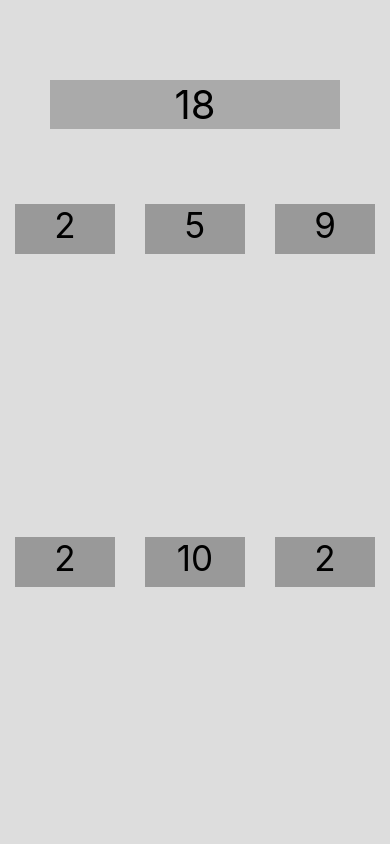
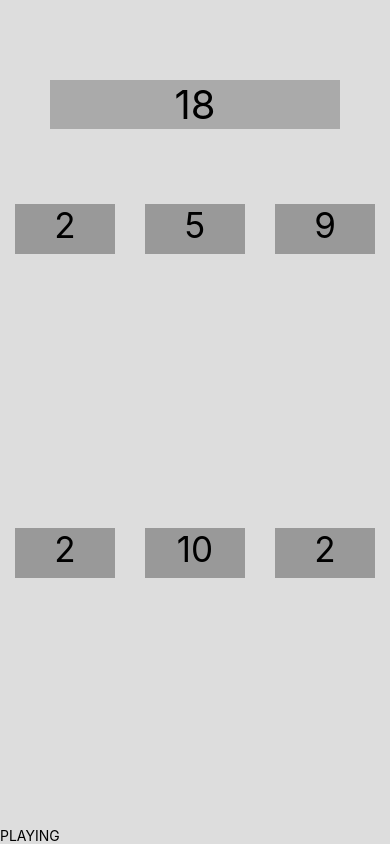
Before and after one commit to IgoVeyner/targetSum, a React Native app: screen / in a window 390 px wide. Built offline with nearby package versions, Linux system fonts and the light colour scheme.

Commit message:
calculate current game status and display

```diff
--- a/src/components/Game.js
+++ b/src/components/Game.js
@@ -7,7 +7,7 @@ import RandomNumber from './RandomNumber'
 
 const Game = ({ randomNumbers, target }) => {
 
-  const [selectedNumbers, setSelectedNumbers] = useState([])
+  const [selectedIds, setSelectedIds] = useState([])
 
   const propTypes = {
     randomNumbers: PropTypes.array.isRequired,
@@ -15,12 +15,30 @@ const Game = ({ randomNumbers, target }) => {
   }
 
   const isNumberSelected = (index) => {
-    return selectedNumbers.indexOf(index) >= 0
+    return selectedIds.indexOf(index) >= 0
   }
 
   const selectNumber = (index) => {
-    setSelectedNumbers(() => [...selectedNumbers, index])
+    setSelectedIds(() => [...selectedIds, index])
   }
+
+  const gameStatus = () => {
+    const sumSelected = selectedIds.reduce((acc, curr) => {
+      return acc + randomNumbers[curr]
+    }, 0)
+
+    if (sumSelected < target) {
+      return 'PLAYING'
+    }
+    if (sumSelected === target) {
+      return "WON"
+    }
+    if (sumSelected > target) {
+      return "LOST"
+    }
+  }
+
+  const currentStatus = gameStatus()
 
   const renderNumbers = () => {
     return randomNumbers.map((num, index) => {
@@ -40,6 +58,7 @@ const Game = ({ randomNumbers, target }) => {
       <View style={styles.randomContainer}>
         {renderNumbers()}
       </View>
+      <Text>{currentStatus}</Text>
     </View>
   )
 }
```
